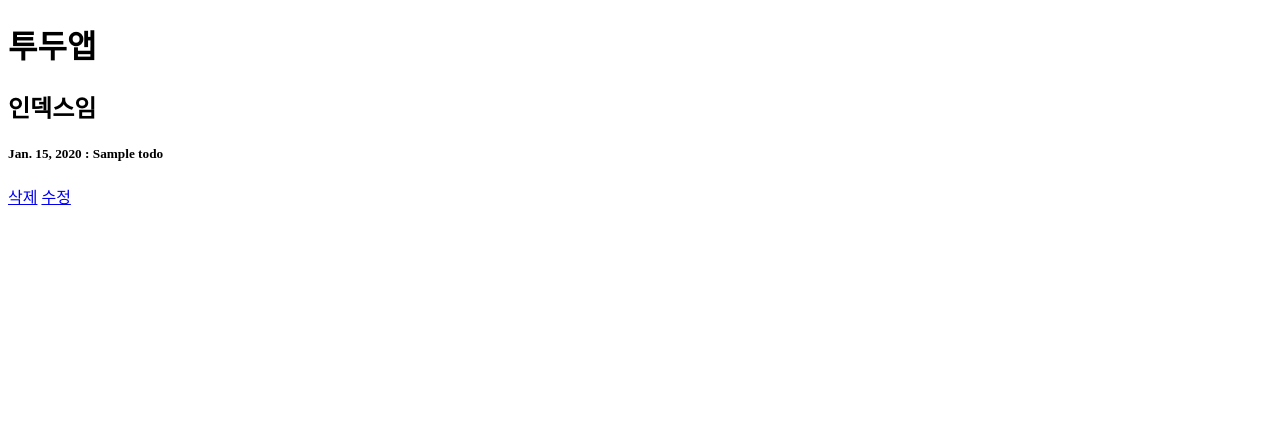
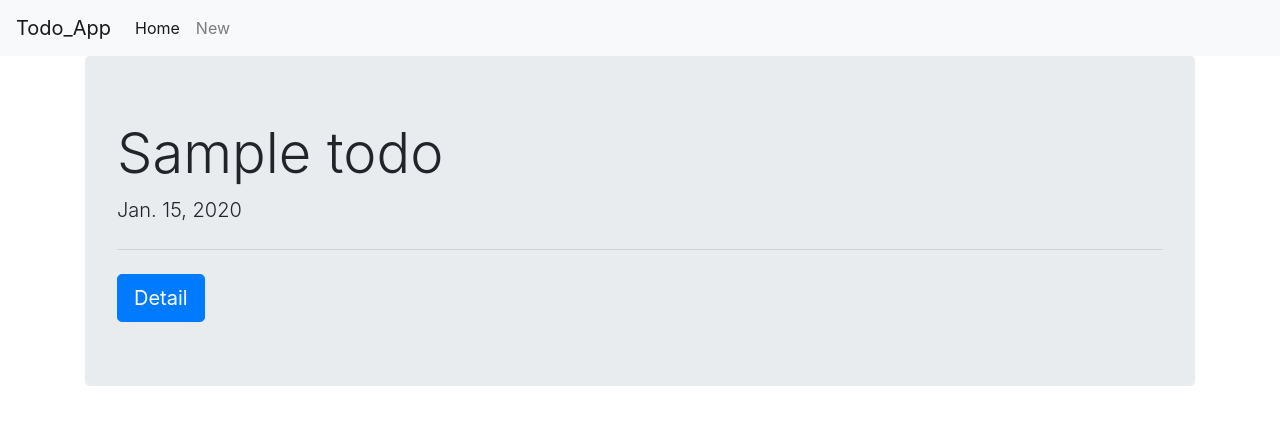
Before and after one commit to subinchoe/re_django, a Django app: page /todos/ in a window 1280 px wide. Shown: the top 425 px of the page. Run offline with Django 3.2, Linux system fonts and the light colour scheme; tables that the repository leaves empty hold one stand-in row (values such as "Sample post"); some libraries are stand-ins or nearby versions.

Commit message:
detail 완성 및 bootstrap으로 꾸미기

```diff
--- a/todos/templates/base.html
+++ b/todos/templates/base.html
@@ -5,11 +5,28 @@
   <meta name="viewport" content="width=device-width, initial-scale=1.0">
   <meta http-equiv="X-UA-Compatible" content="ie=edge">
   <title>Document</title>
+  <link rel="stylesheet" href="https://stackpath.bootstrapcdn.com/bootstrap/4.3.1/css/bootstrap.min.css" integrity="sha384-ggOyR0iXCbMQv3Xipma34MD+dH/1fQ784/j6cY/iJTQUOhcWr7x9JvoRxT2MZw1T" crossorigin="anonymous">
 </head>
 <body>
-  <h1>투두앱</h1>
+  <nav class="navbar navbar-expand-lg navbar-light bg-light">
+      <a class="navbar-brand" href="">Todo_App</a>
+      <button class="navbar-toggler" type="button" data-toggle="collapse" data-target="#navbarNavAltMarkup" aria-controls="navbarNavAltMarkup" aria-expanded="false" aria-label="Toggle navigation">
+        <span class="navbar-toggler-icon"></span>
+      </button>
+      <div class="collapse navbar-collapse" id="navbarNavAltMarkup">
+        <div class="navbar-nav">
+          <a class="nav-item nav-link active" href="/todos/">Home <span class="sr-only">(current)</span></a>
+          <a class="nav-item nav-link" href="/todos/new/">New</a>
+        </div>
+      </div>
+  </nav>
+
   {% block body %}
 
   {% endblock%}
+
+  <script src="https://code.jquery.com/jquery-3.3.1.slim.min.js" integrity="sha384-q8i/X+965DzO0rT7abK41JStQIAqVgRVzpbzo5smXKp4YfRvH+8abtTE1Pi6jizo" crossorigin="anonymous"></script>
+  <script src="https://cdnjs.cloudflare.com/ajax/libs/popper.js/1.14.7/umd/popper.min.js" integrity="sha384-UO2eT0CpHqdSJQ6hJty5KVphtPhzWj9WO1clHTMGa3JDZwrnQq4sF86dIHNDz0W1" crossorigin="anonymous"></script>
+  <script src="https://stackpath.bootstrapcdn.com/bootstrap/4.3.1/js/bootstrap.min.js" integrity="sha384-JjSmVgyd0p3pXB1rRibZUAYoIIy6OrQ6VrjIEaFf/nJGzIxFDsf4x0xIM+B07jRM" crossorigin="anonymous"></script>
 </body>
 </html>
--- a/todos/templates/index.html
+++ b/todos/templates/index.html
@@ -1,10 +1,21 @@
 {% extends 'base.html' %}
 
 {% block body %}
-  <h2>인덱스임</h2>
+<!-- {% for todo in todos %}
+  <h5>{{todo.due_date}} : {{todo.title}}</h5>
+  <a href="/todos/{{todo.id}}/detail/">더 보기</a>
+  <a href="/todos/{{todo.id}}/delete/">삭제</a>
+  <a href="/todos/{{todo.id}}/edit/">수정</a>
+{% endfor %} -->
+
   {% for todo in todos %}
-    <h5>{{todo.due_date}} : {{todo.title}}</h5>
-    <a href="/todos/{{todo.id}}/delete/">삭제</a>
-    <a href="/todos/{{todo.id}}/edit/">수정</a>
+    <div class="container">
+      <div class="jumbotron">
+        <h1 class="display-4">{{todo.title}}</h1>
+        <p class="lead">{{todo.due_date}}</p>
+        <hr class="my-4">
+        <a class="btn btn-primary btn-lg" href="/todos/{{todo.id}}/detail/" role="button">Detail</a>
+      </div>
+    </div>
   {% endfor %}
 {% endblock%}
--- a/todos/urls.py
+++ b/todos/urls.py
@@ -11,4 +11,6 @@ urlpatterns = [
 
     path('<int:id>/edit/', views.edit),
     path('<int:id>/update/', views.update),
+
+    path('<int:id>/detail/', views.detail),
 ]
--- a/todos/views.py
+++ b/todos/views.py
@@ -52,3 +52,12 @@ def update(request, id):
     todo.save()
 
     return redirect('/todos/')
+
+def detail(request, id):
+    todo = Todo.objects.get(id=id)
+
+    context = {
+        'todo' : todo,
+    }
+
+    return render(request, 'detail.html', context)
```
Also changed, not shown: todos/templates/detail.html (added, +18 -0 lines), todos/templates/edit.html (+16 -2 lines), todos/templates/new.html (+20 -4 lines).
